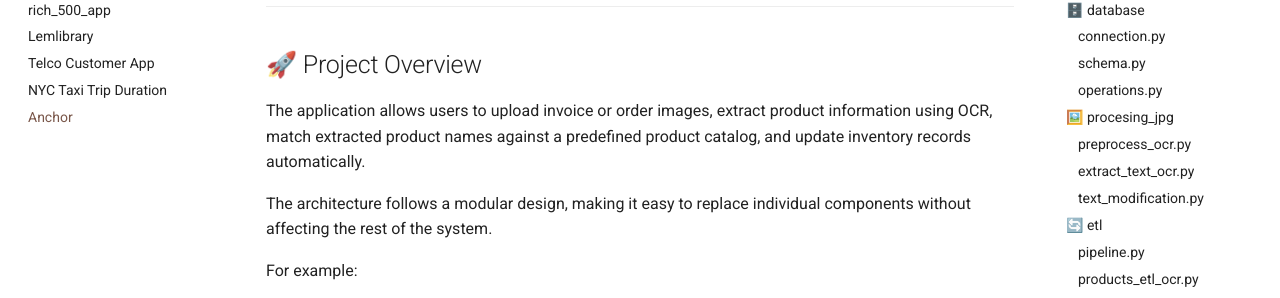
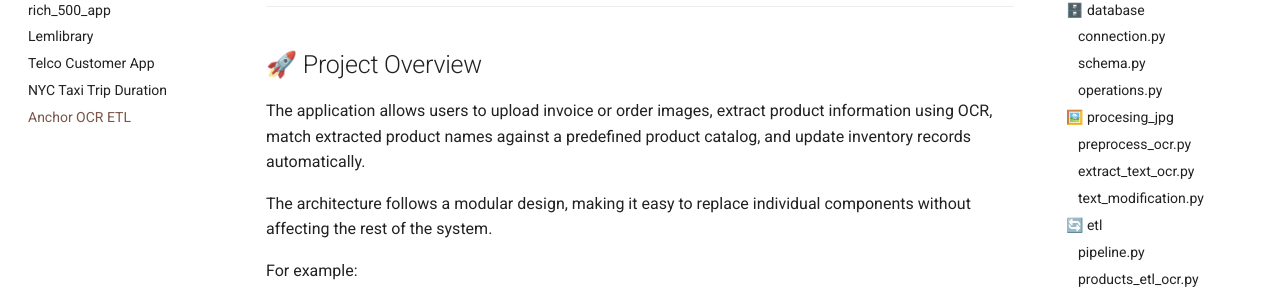
Before and after one commit to KrzysztofZakrzewski/portfolio, an MkDocs documentation site: the page built from docs/anchor/index.md, in a window 1280 px wide. Shown: the part 317-615 px from the top of the page. Built offline with MkDocs 1.6.1 and Material for MkDocs 9.7.7, drawn with Linux system fonts in a browser that asks for light colours; comment, search, counter and statistics services are not loaded.

Commit message:
add anchor update

```diff
--- a/mkdocs.yml
+++ b/mkdocs.yml
@@ -45,7 +45,7 @@ nav:
   - "Lemlibrary": "lemlibrary/index.md"
   - "Telco Customer App": "Telco_Customer_app/index.md"
   - "NYC Taxi Trip Duration": "NYC_Taxi_app/index.md"
-  - "Anchor": "anchor/index.md"
+  - "Anchor OCR ETL": "anchor/index.md"
 
 markdown_extensions:
   - attr_list
```
